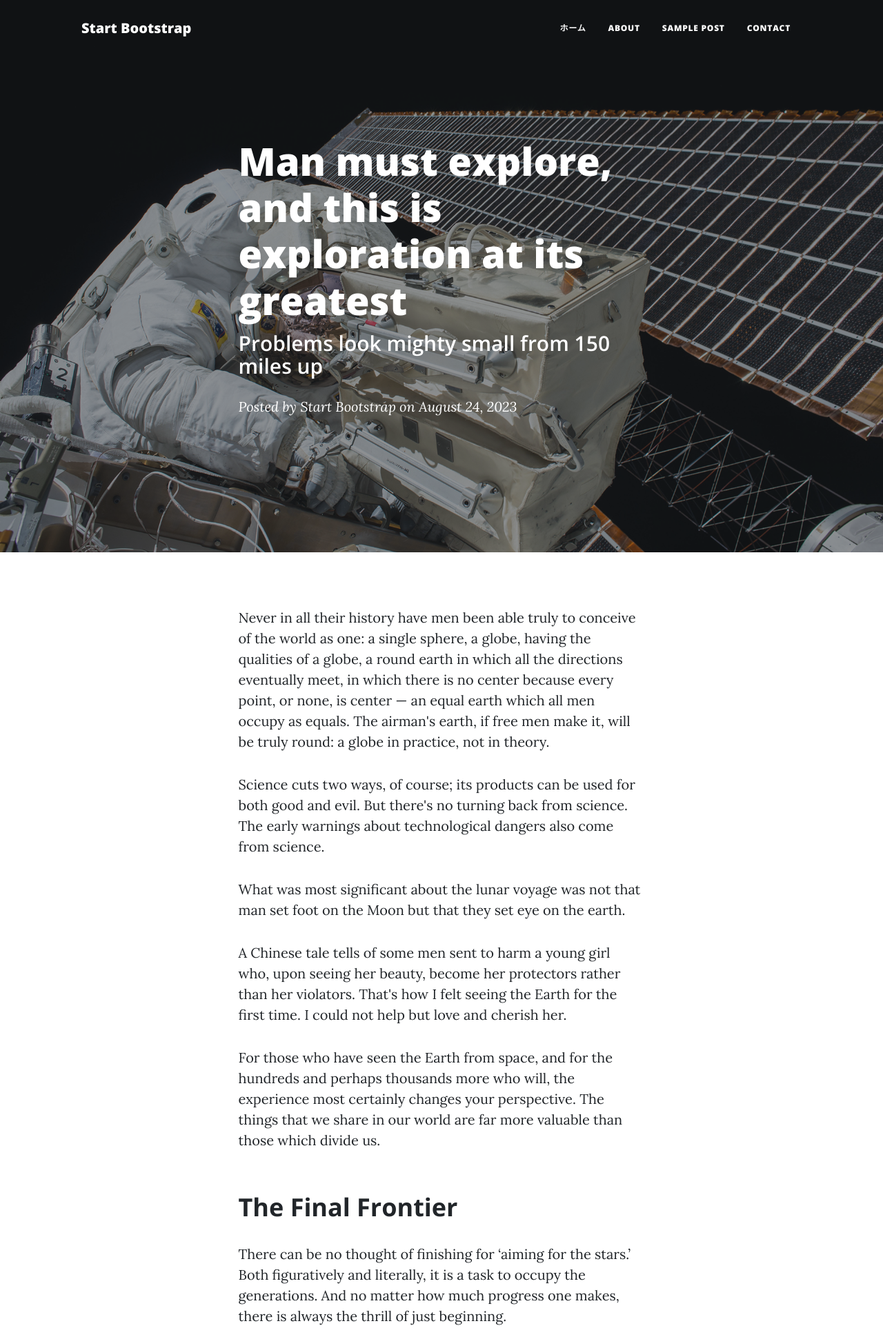
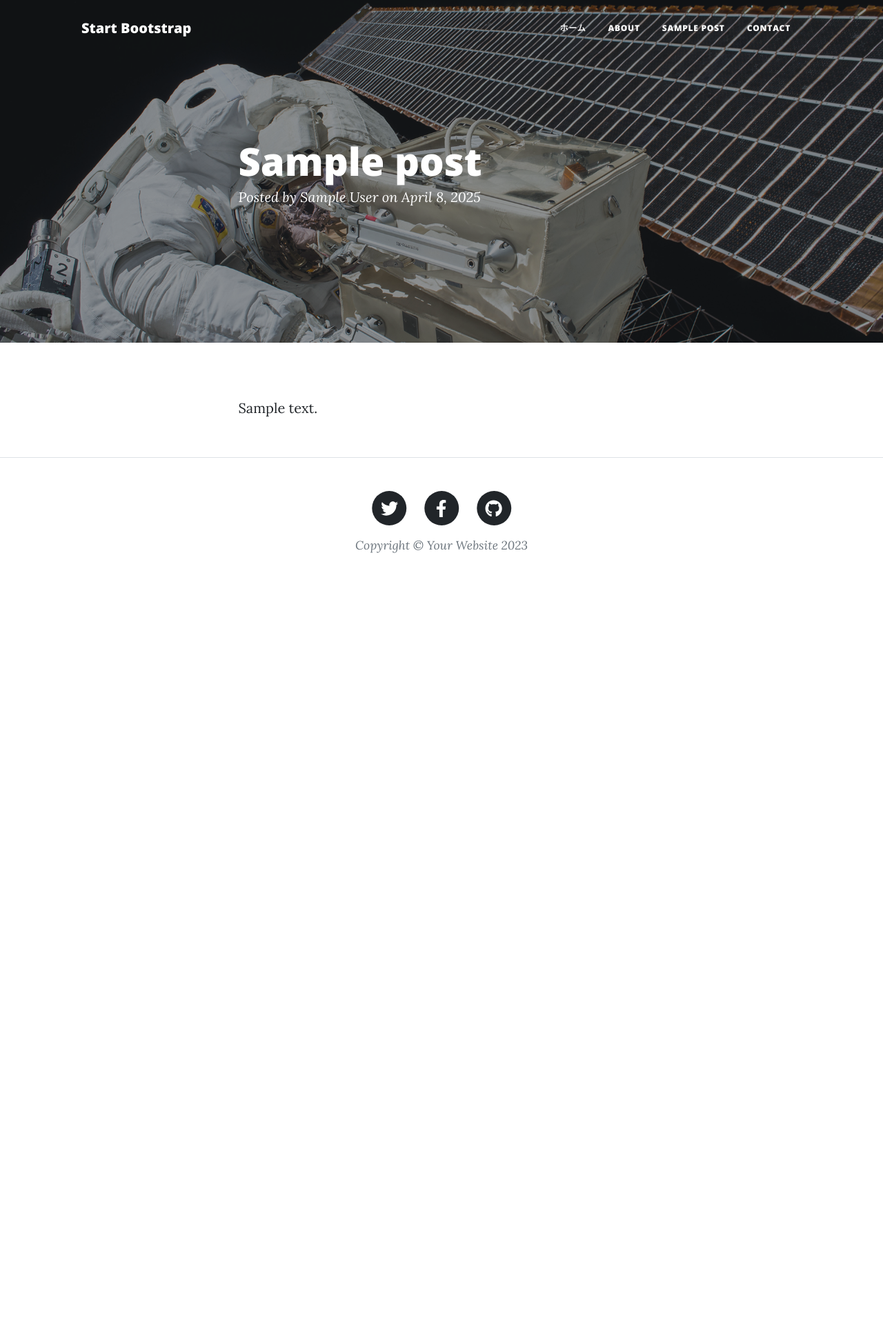
Before and after one commit to nukesaku/theme_of_udemy, a WordPress theme: template single.php in a window 1280 px wide. Shown: the top 1926 px of the page at 69% size. After the commit the page ends 802 px from the top, so only its background shows below. Run offline with PHP 8.4 and a stand-in for WordPress, Linux system fonts and the light colour scheme; the site name, menu and one post (Sample post) are stand-ins, and other content is empty; some libraries are stand-ins or nearby versions.

Commit message:
lecture 25 ループ / the_content

```diff
--- a/single.php
+++ b/single.php
@@ -7,18 +7,19 @@
 
 <body>
   <?php get_template_part('includes/header') ?>
+  <?php if (have_posts()): ?>
+    <?php while (have_posts()): the_post(); ?>
       <!-- Page Header-->
       <header class="masthead" style="background-image: url('assets/img/post-bg.jpg')">
         <div class="container position-relative px-4 px-lg-5">
           <div class="row gx-4 gx-lg-5 justify-content-center">
             <div class="col-md-10 col-lg-8 col-xl-7">
               <div class="post-heading">
-            <h1>Man must explore, and this is exploration at its greatest</h1>
-            <h2 class="subheading">Problems look mighty small from 150 miles up</h2>
+                <h1><?php the_title(); ?></h1>
                 <span class="meta">
                   Posted by
-              <a href="#!">Start Bootstrap</a>
-              on August 24, 2023
+                  <?php the_author() ?>
+                  on <?php the_date() ?>
                 </span>
               </div>
             </div>
@@ -30,32 +31,13 @@
         <div class="container px-4 px-lg-5">
           <div class="row gx-4 gx-lg-5 justify-content-center">
             <div class="col-md-10 col-lg-8 col-xl-7">
-          <p>Never in all their history have men been able truly to conceive of the world as one: a single sphere, a globe, having the qualities of a globe, a round earth in which all the directions eventually meet, in which there is no center because every point, or none, is center — an equal earth which all men occupy as equals. The airman's earth, if free men make it, will be truly round: a globe in practice, not in theory.</p>
-          <p>Science cuts two ways, of course; its products can be used for both good and evil. But there's no turning back from science. The early warnings about technological dangers also come from science.</p>
-          <p>What was most significant about the lunar voyage was not that man set foot on the Moon but that they set eye on the earth.</p>
-          <p>A Chinese tale tells of some men sent to harm a young girl who, upon seeing her beauty, become her protectors rather than her violators. That's how I felt seeing the Earth for the first time. I could not help but love and cherish her.</p>
-          <p>For those who have seen the Earth from space, and for the hundreds and perhaps thousands more who will, the experience most certainly changes your perspective. The things that we share in our world are far more valuable than those which divide us.</p>
-          <h2 class="section-heading">The Final Frontier</h2>
-          <p>There can be no thought of finishing for ‘aiming for the stars.’ Both figuratively and literally, it is a task to occupy the generations. And no matter how much progress one makes, there is always the thrill of just beginning.</p>
-          <p>There can be no thought of finishing for ‘aiming for the stars.’ Both figuratively and literally, it is a task to occupy the generations. And no matter how much progress one makes, there is always the thrill of just beginning.</p>
-          <blockquote class="blockquote">The dreams of yesterday are the hopes of today and the reality of tomorrow. Science has not yet mastered prophecy. We predict too much for the next year and yet far too little for the next ten.</blockquote>
-          <p>Spaceflights cannot be stopped. This is not the work of any one man or even a group of men. It is a historical process which mankind is carrying out in accordance with the natural laws of human development.</p>
-          <h2 class="section-heading">Reaching for the Stars</h2>
-          <p>As we got further and further away, it [the Earth] diminished in size. Finally it shrank to the size of a marble, the most beautiful you can imagine. That beautiful, warm, living object looked so fragile, so delicate, that if you touched it with a finger it would crumble and fall apart. Seeing this has to change a man.</p>
-          <a href="#!"><img class="img-fluid" src="assets/img/post-sample-image.jpg" alt="..." /></a>
-          <span class="caption text-muted">To go places and do things that have never been done before – that’s what living is all about.</span>
-          <p>Space, the final frontier. These are the voyages of the Starship Enterprise. Its five-year mission: to explore strange new worlds, to seek out new life and new civilizations, to boldly go where no man has gone before.</p>
-          <p>As I stand out here in the wonders of the unknown at Hadley, I sort of realize there’s a fundamental truth to our nature, Man must explore, and this is exploration at its greatest.</p>
-          <p>
-            Placeholder text by
-            <a href="http://spaceipsum.com/">Space Ipsum</a>
-            &middot; Images by
-            <a href="https://www.flickr.com/photos/nasacommons/">NASA on The Commons</a>
-          </p>
+              <?php the_content() ?>
             </div>
           </div>
         </div>
       </article>
+    <?php endwhile; ?>
+  <?php endif ?>
   <?php get_template_part('includes/footer') ?>
   <?php get_footer() ?>
 </body>
```
Lines whose indentation alone changed are shown as unchanged.
